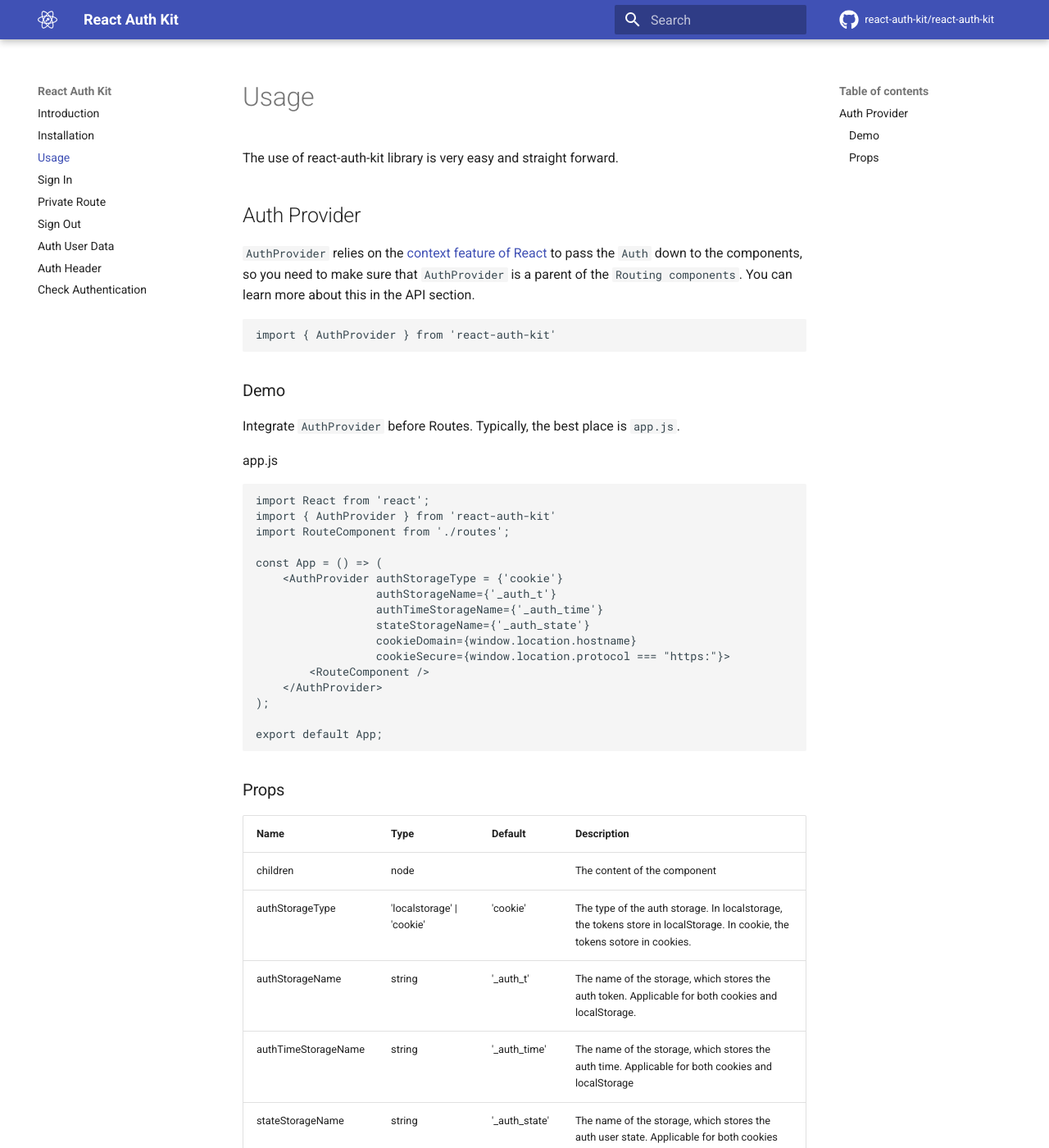
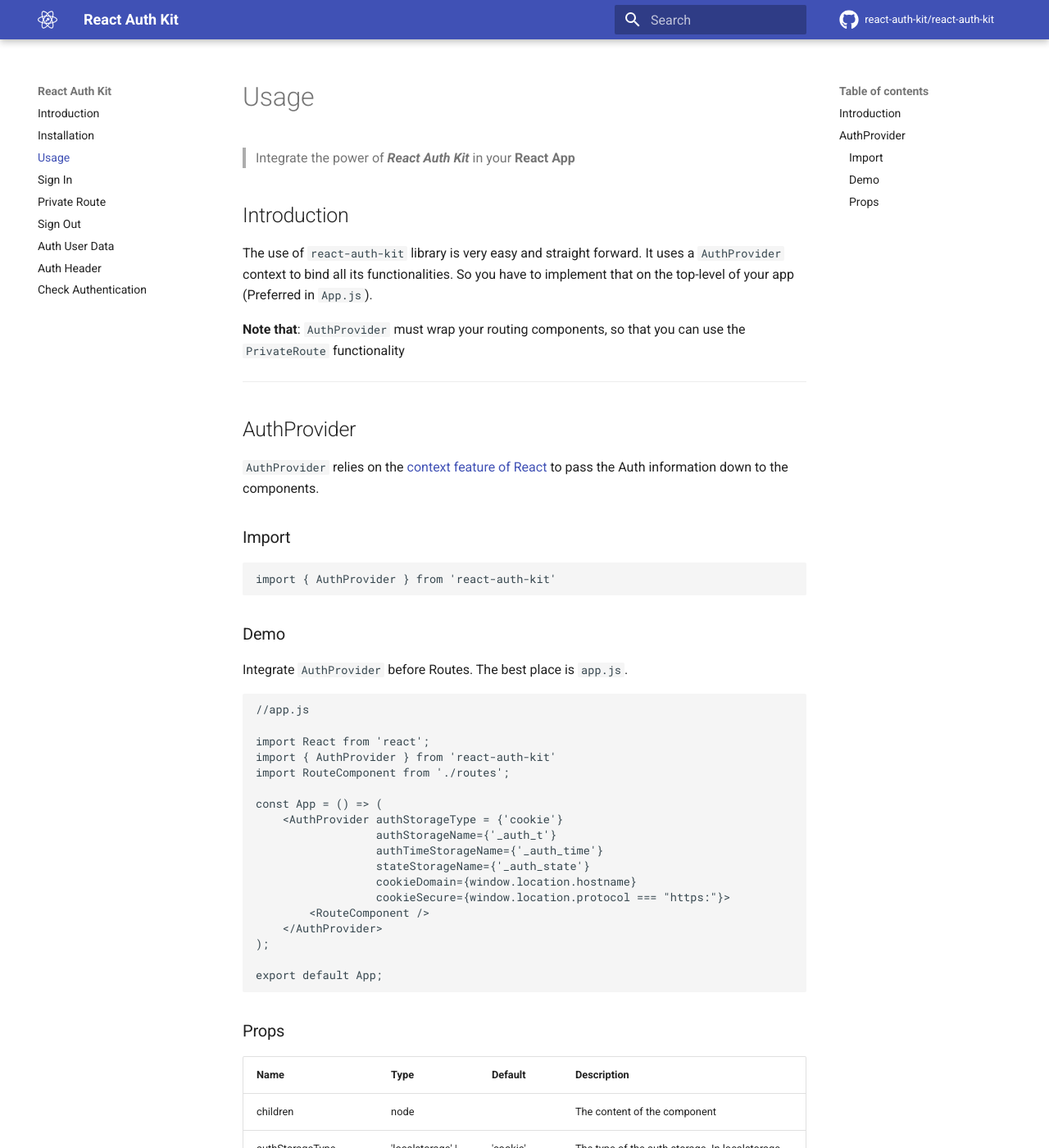
Before and after one commit to smileBaby628/myRepository1, an MkDocs documentation site: the page built from docs/usage.md, in a window 1280 px wide and 1400 px high. Shown: the whole window at 82% size. Built offline with MkDocs 1.6.1 and Material for MkDocs 9.7.7, drawn with Linux system fonts in a browser that asks for light colours; comment, search, counter and statistics services are not loaded.

Commit message:
refactor: usage.md

````diff
--- a/docs/usage.md
+++ b/docs/usage.md
@@ -1,23 +1,34 @@
 # Usage
 
-The use of react-auth-kit library is very easy and straight forward.
+> Integrate the power of _**React Auth Kit**_ in your **React App**
 
-## Auth Provider
+## Introduction
 
-`AuthProvider` relies on the [context feature of React](https://reactjs.org/docs/context.html) to pass the `Auth` down
-to the components, so you need to make sure that `AuthProvider` is a parent of the `Routing components`.
-You can learn more about this in the API section.
+The use of `react-auth-kit` library is very easy and straight forward.
+It uses a `AuthProvider` context to bind all its functionalities.
+So you have to implement that on the top-level of your app (Preferred in `App.js`).
 
+**Note that**: `AuthProvider` must wrap your routing components, so that you can use the `PrivateRoute` functionality
+
+---
+## AuthProvider
+
+`AuthProvider` relies on the [context feature of React](https://reactjs.org/docs/context.html) to pass the Auth information down
+to the components.
+
+### Import
 ```jsx
 import { AuthProvider } from 'react-auth-kit'
 ```
 
 ### Demo
 
-Integrate `AuthProvider` before Routes. Typically, the best place is `app.js`.
+Integrate `AuthProvider` before Routes. The best place is `app.js`.
 
-app.js
-```js
+
+```jsx
+//app.js
+
 import React from 'react';
 import { AuthProvider } from 'react-auth-kit'
 import RouteComponent from './routes';
````
